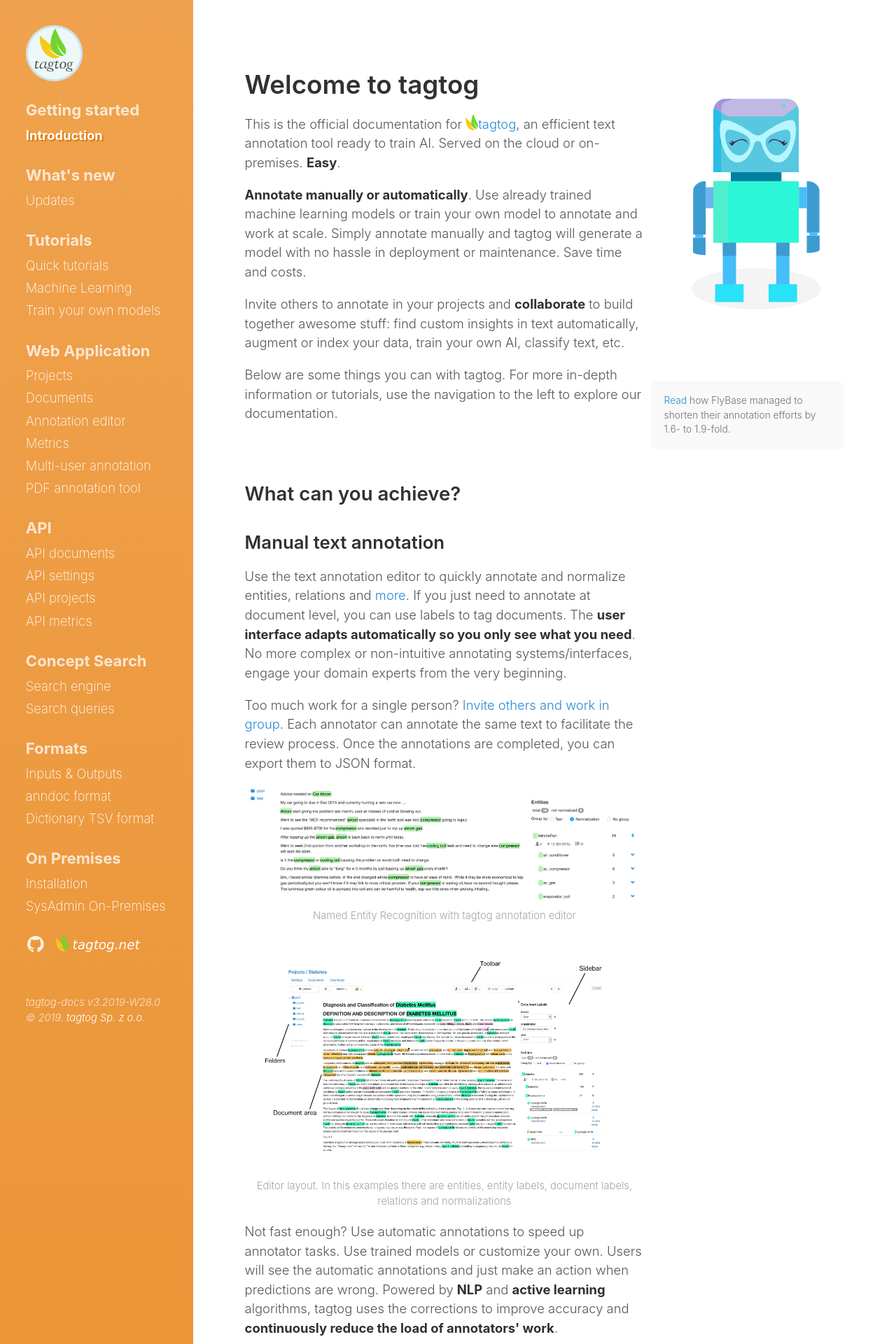
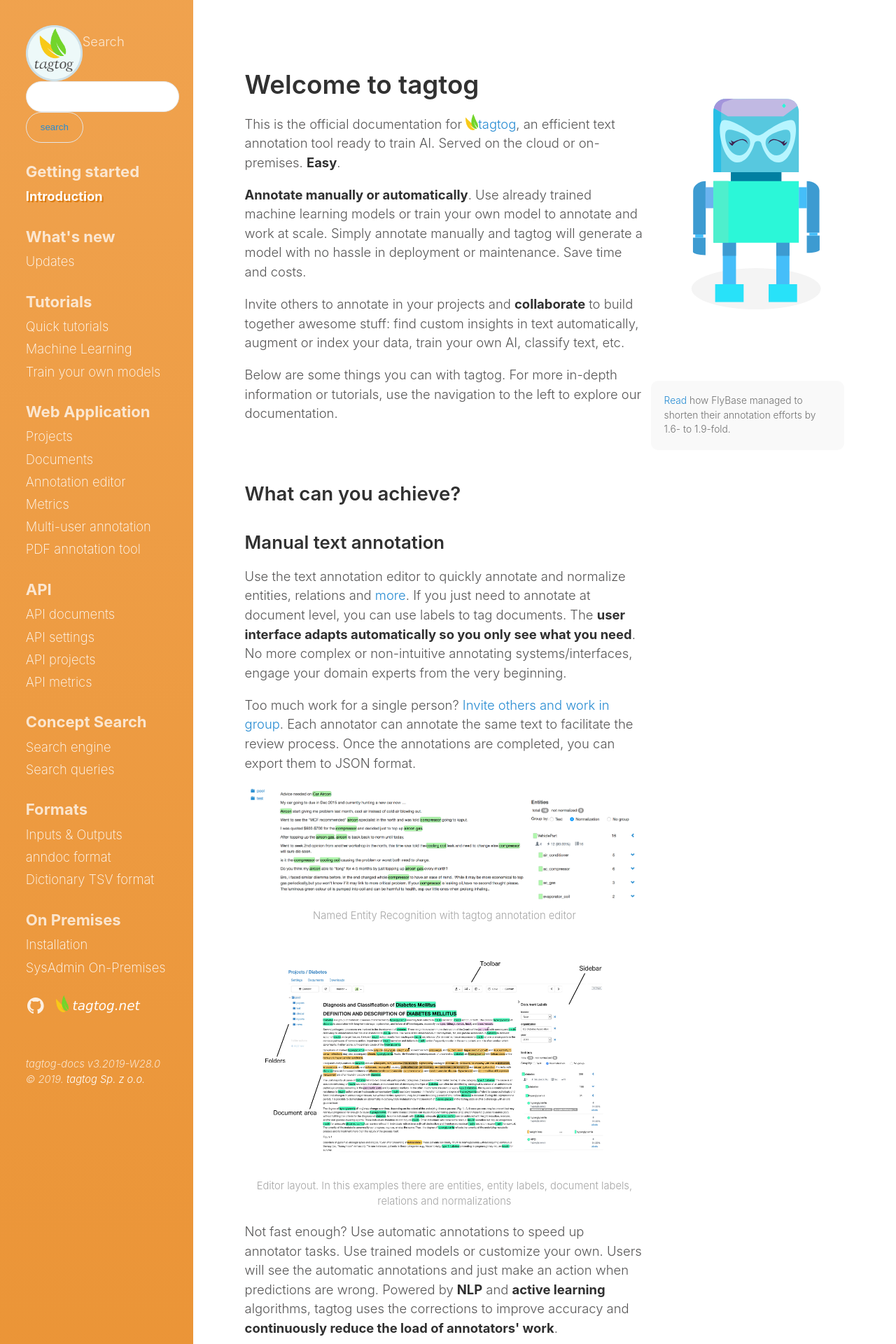
Before and after one commit to tagtogorg/tagtog-doc, a Jekyll site: the page built from index.html, in a window 1280 px wide. Shown: the top 1920 px of the page at 70% size. Built offline with Jekyll 4.4.1, drawn with Linux system fonts in a browser that asks for light colours; nearby versions of some CDN libraries; the list of posts is cut into pages by our own code.

Commit message:
Starting search engine

```diff
--- a/_includes/sidebar.html
+++ b/_includes/sidebar.html
@@ -6,7 +6,13 @@
       <a href="{{ site.app_url }}/">
         <img class="logo" src="/assets/img/circle_2leafstext.png" title="Go to web app at tagtog.net" alt="Go to web app at tagtog.net">
       </a>
-
+    </div>
+    <div class="search-box">
+      <form action="/search-engine.html" method="get">
+        <label for="search-box">Search</label>
+        <input type="text" id="search_box" name="query">
+        <input type="submit" value="search">
+      </form>
     </div>
   </header>
   {% include sidebar-nav-links.html %}
```
Also changed, not shown: _includes/search-results.html (added, +17 -0 lines), _layouts/search-engine.html (added, +10 -0 lines), assets/js/search.js (added).
